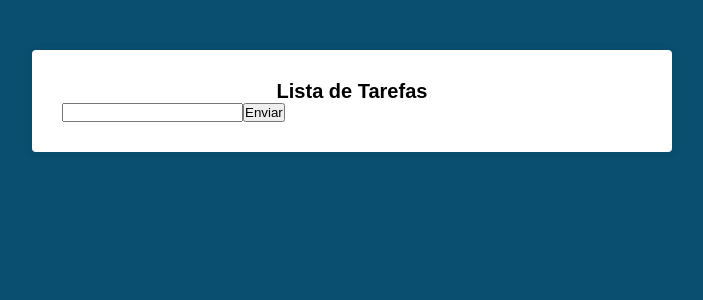
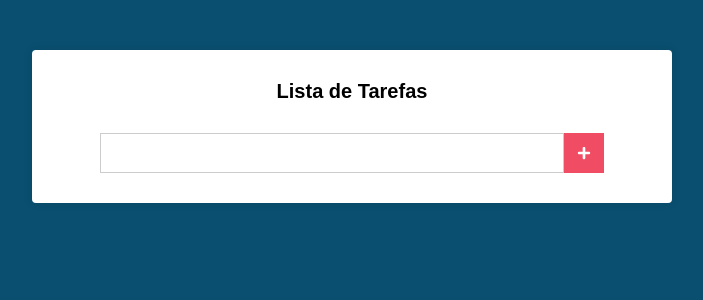
Before and after one commit to Diegojacober/learning-reactjs, a React (Create React App) app in the folder curso02/todo-list/: page / in a window 1280 px wide. Shown: the top 300 px of the page, without its empty margins (288-991 px from the left). Built offline with nearby package versions, Linux system fonts and the light colour scheme.

Commit message:
Estilizando o form

```diff
--- a/curso02/todo-list/package.json
+++ b/curso02/todo-list/package.json
@@ -8,6 +8,7 @@
     "@testing-library/user-event": "^13.5.0",
     "react": "^18.2.0",
     "react-dom": "^18.2.0",
+    "react-icons": "^4.9.0",
     "react-scripts": "5.0.1",
     "web-vitals": "^2.1.4"
   },
--- a/curso02/todo-list/src/components/Main.css
+++ b/curso02/todo-list/src/components/Main.css
@@ -11,3 +11,29 @@
     font-size: 20px;
     text-align: center;
 }
+
+.form{
+    margin-top: 30px;
+    display: flex;
+    align-items: center;
+    justify-content: center;
+}
+
+.form input[type="text"] {
+    height: 40px;
+    padding: 0 20px;
+    font-size: 16px;
+    border: 1px solid #ccc;
+    min-width: 80%;
+}
+
+.form button[type="submit"] {
+    border: none;
+    height: 40px;
+    width: 40px;
+    background-color: #f04c64;
+    color: #FFF;
+    display: flex;
+    justify-content: center;
+    align-items: center;
+}
--- a/curso02/todo-list/src/components/Main.js
+++ b/curso02/todo-list/src/components/Main.js
@@ -1,5 +1,7 @@
 import React, { Component } from "react";
 import './Main.css'
+
+import { FaPlus } from 'react-icons/fa'
 
 //Components statefull precisam do metodo render
 export default class Main extends Component {
@@ -33,10 +35,10 @@ export default class Main extends Component {
             <div className="main">
                 <h1>Lista de Tarefas</h1>
 
-                <form action="#">
-                    <input type="text" onChange={(e) => this.handleInput(e.target.value)} />
+                <form action="#" className="form">
+                    <input type="text" value={novaTarefa} onChange={(e) => this.handleInput(e.target.value)} />
 
-                    <button type="submit">Enviar</button>
+                    <button type="submit"><FaPlus size={14}/></button>
                 </form>
             </div>
         )
```
Also changed, not shown: 1 other file (tests, documents, lock files or other folders).
